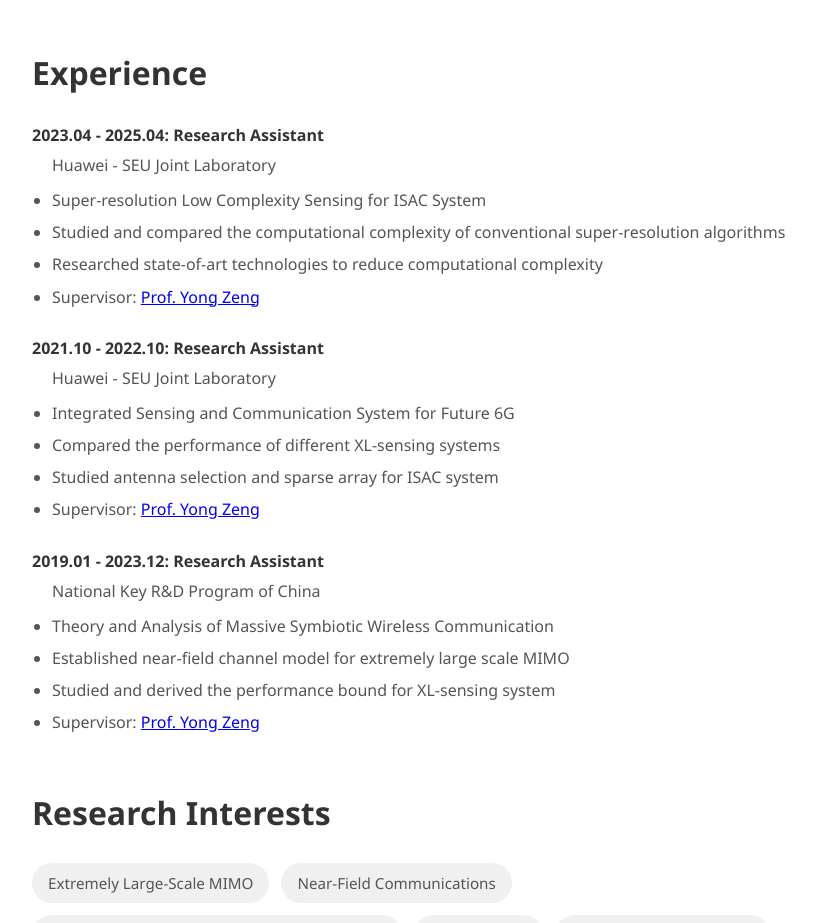
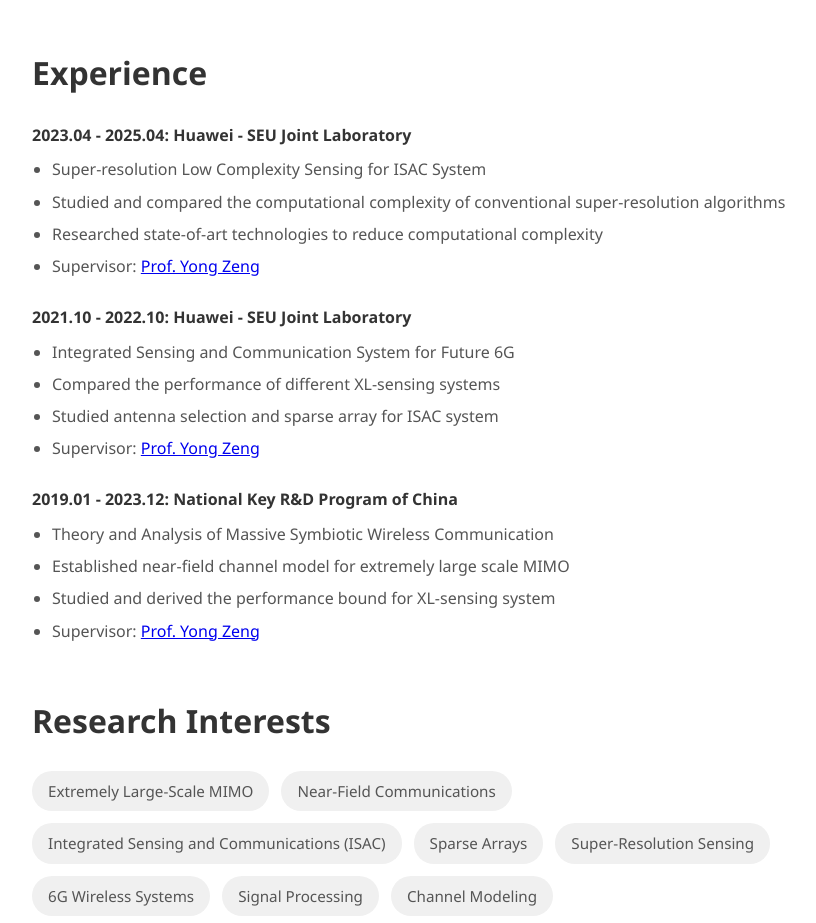
Before and after one commit to Huizhi-Wang/Huizhi-Wang.github.io, a plain HTML site: page index.html in a window 1280 px wide. Shown: the part 1215-2138 px from the top of the page, without its empty margins (368-1184 px from the left). Drawn offline with Linux system fonts and the light colour scheme.

Commit message:
Update index.html

```diff
--- a/index.html
+++ b/index.html
@@ -435,8 +435,7 @@
             <section id="experience">
                 <h2>Experience</h2>
                 <div class="timeline-item">
-                    <div class="timeline-period">2023.04 - 2025.04: Research Assistant</div>
-                    <div class="timeline-title">Huawei - SEU Joint Laboratory</div>
+                    <div class="timeline-period">2023.04 - 2025.04: Huawei - SEU Joint Laboratory</div>
                     <ul>
                         <li>Super-resolution Low Complexity Sensing for ISAC System</li>
                         <li>Studied and compared the computational complexity of conventional super-resolution algorithms</li>
@@ -446,8 +445,7 @@
                 </div>
 
                 <div class="timeline-item">
-                    <div class="timeline-period">2021.10 - 2022.10: Research Assistant</div>
-                    <div class="timeline-title">Huawei - SEU Joint Laboratory</div>
+                    <div class="timeline-period">2021.10 - 2022.10: Huawei - SEU Joint Laboratory</div>
                     <ul>
                         <li>Integrated Sensing and Communication System for Future 6G</li>
                         <li>Compared the performance of different XL-sensing systems</li>
@@ -457,8 +455,7 @@
                 </div>
 
                 <div class="timeline-item">
-                    <div class="timeline-period">2019.01 - 2023.12: Research Assistant</div>
-                    <div class="timeline-title">National Key R&D Program of China</div>
+                    <div class="timeline-period">2019.01 - 2023.12: National Key R&D Program of China</div>
                     <ul>
                         <li>Theory and Analysis of Massive Symbiotic Wireless Communication</li>
                         <li>Established near-field channel model for extremely large scale MIMO</li>
```
